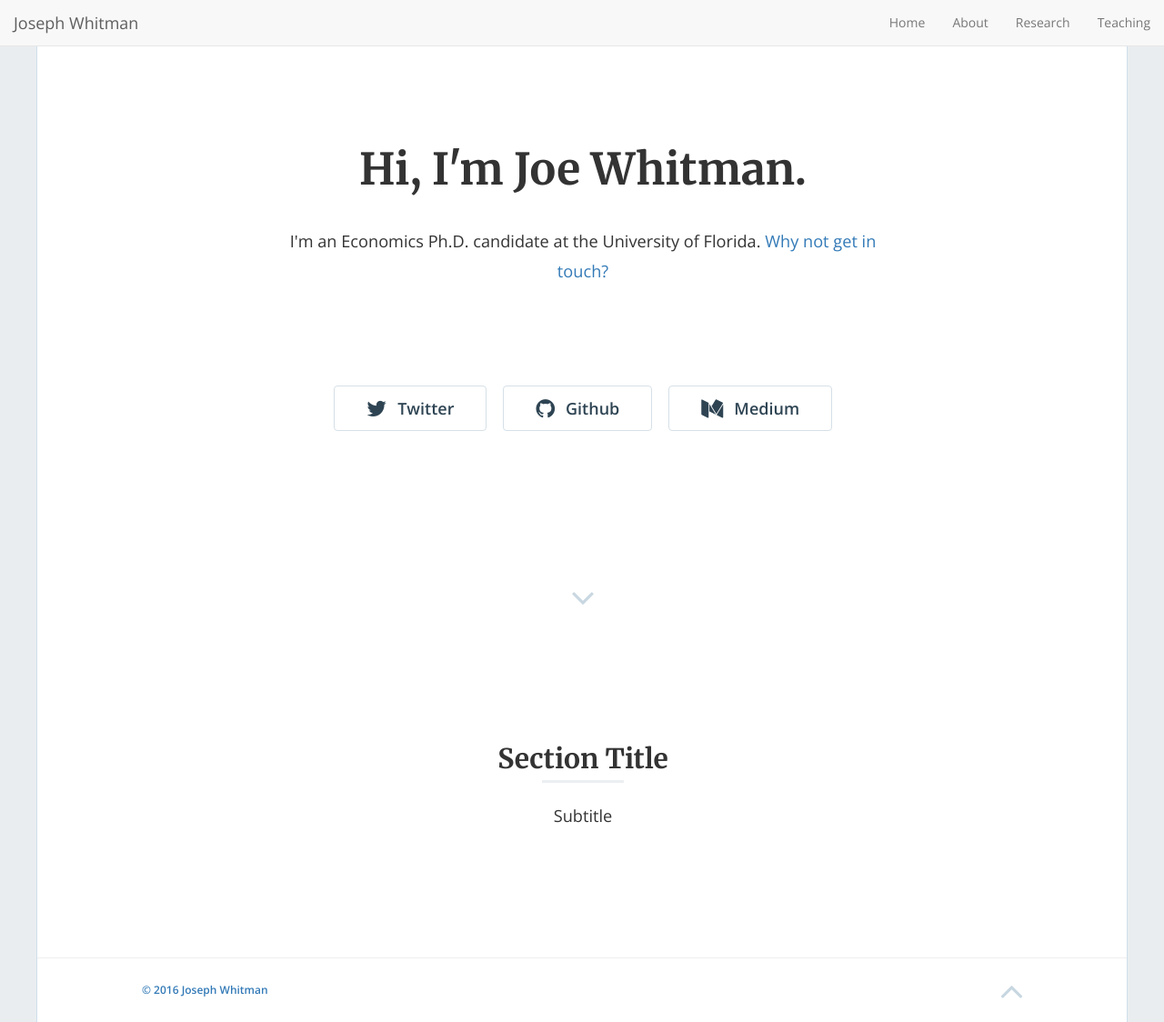
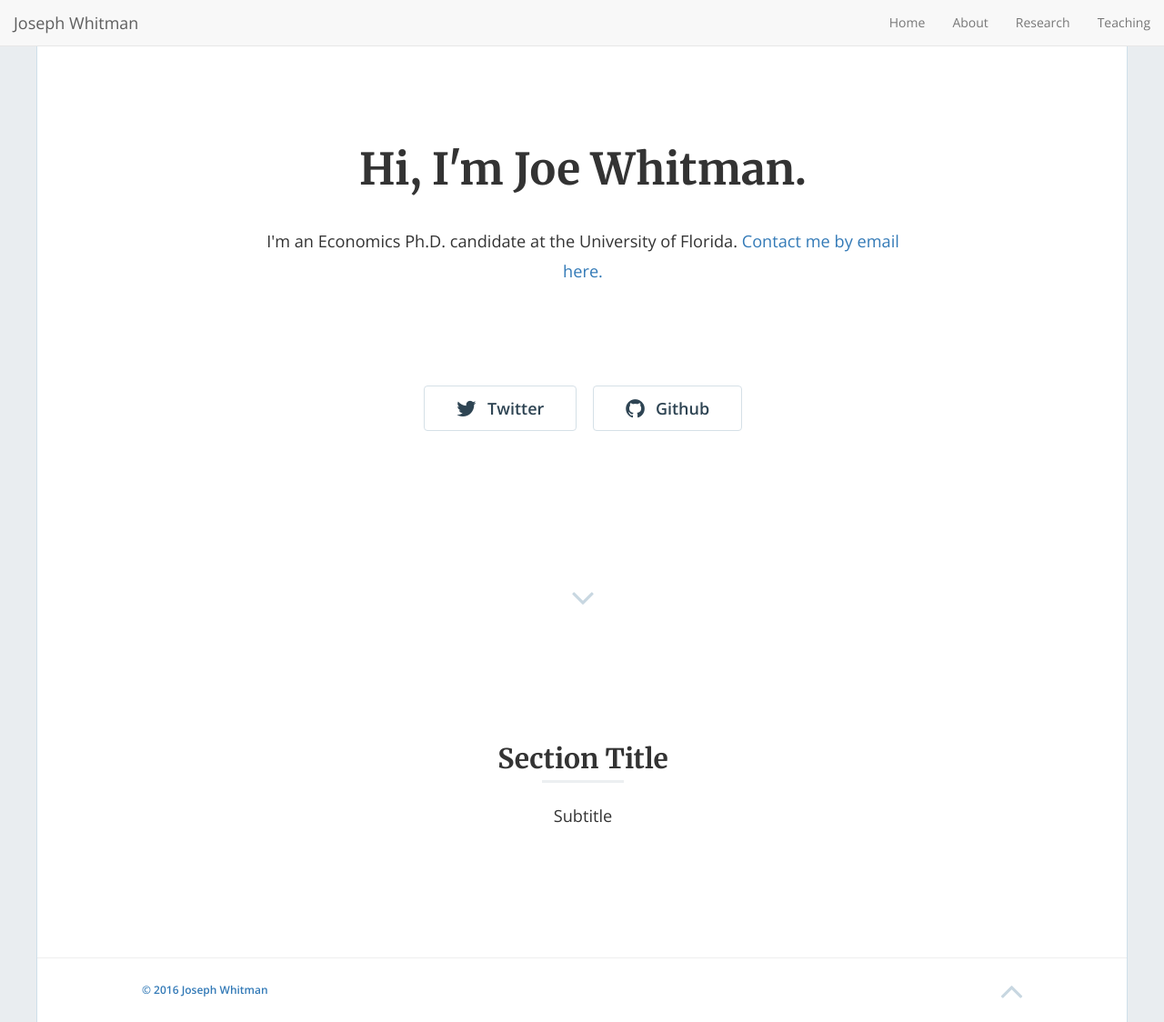
Before and after one commit to josephwhitman/josephwhitman.github.io, a Jekyll site: the page built from index.html, in a window 1280 px wide and 1124 px high. Shown: the whole window at 91% size. Built offline with Jekyll 4.4.1, drawn with Linux system fonts in a browser that asks for light colours; nearby versions of some CDN libraries; the list of posts is cut into pages by our own code; part of the change alters nothing that is shown.

Commit message:
Edits to the default theme

```diff
--- a/_config.yml
+++ b/_config.yml
@@ -36,7 +36,7 @@ excerpt_separator: "\n\n"
 detach:  false
 port:    4000
 host:    127.0.0.1
-baseurl: "http://josephwhitman.github.io/" # does not include hostname
+baseurl: "" # does not include hostname
 
 # Outputting
 permalink:     date
@@ -63,12 +63,12 @@ kramdown:
   enable_coderay: false
 
   coderay:
-    coderay_wrap:              div
-    coderay_line_numbers:      inline
-    coderay_line_number_start: 1
-    coderay_tab_width:         4
-    coderay_bold_every:        10
-    coderay_css:               style
+    wrap:              div
+    line_numbers:      inline
+    line_number_start: 1
+    tab_width:         4
+    bold_every:        10
+    css:               style
 
 
 include: ['_pages']
--- a/_includes/contact.html
+++ b/_includes/contact.html
@@ -1 +1 @@
-<a data-toggle="modal" data-target="#contact"> Why not get in touch?</a>
+<a data-toggle="modal" data-target="#contact"> Contact me by email here.</a>
--- a/_includes/home-hero.html
+++ b/_includes/home-hero.html
@@ -26,9 +26,6 @@
             {% if site.data.global.github != '' %}
               <a href="https://github.com/{{ site.data.global.github }}"><button class="btn btn-default btn-lg"><i class="fa fa-github fa-lg"></i>Github</button></a>
             {% endif %}
-            {% if site.data.global.medium != '' %}
-              <a href="https://{{ site.data.global.medium }}"><button class="btn btn-default btn-lg"><i class="fa fa-medium fa-lg"></i>Medium</button></a>
-            {% endif %}
 
           </div>
 
```
Also changed, not shown: 1 other file.
